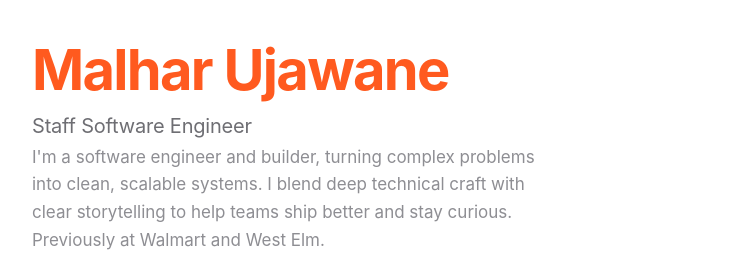
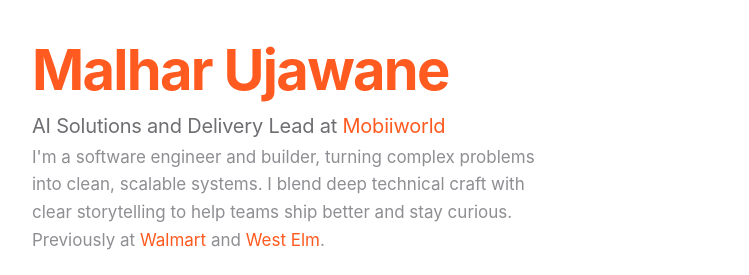
Before and after one commit to Justmalhar/justmalhar-com, an Astro site: page / in a window 1280 px wide. Shown: the part 95-370 px from the top of the page, 142-891 px from the left. Built offline with nearby package versions, Linux system fonts and the light colour scheme; Astro itself is replaced by a stand-in of ours.

Commit message:
feat: update role to Mobiiworld, add links to companies

```diff
--- a/src/pages/index.astro
+++ b/src/pages/index.astro
@@ -29,8 +29,8 @@
         <h1 class="text-display text-apple-orange mb-3">
           Malhar Ujawane
         </h1>
-        <p class="text-subhead text-apple-gray-500 mb-1">Staff Software Engineer</p>
-        <p class="text-body text-apple-gray-400 mb-6 leading-relaxed max-w-[520px]">I'm a software engineer and builder, turning complex problems into clean, scalable systems. I blend deep technical craft with clear storytelling to help teams ship better and stay curious. Previously at Walmart and West Elm.</p>
+        <p class="text-subhead text-apple-gray-500 mb-1">AI Solutions and Delivery Lead at <a href="https://mobiiworld.com" target="_blank" rel="noopener" class="text-apple-orange hover:text-apple-orange/70 transition-colors">Mobiiworld</a></p>
+        <p class="text-body text-apple-gray-400 mb-6 leading-relaxed max-w-[520px]">I'm a software engineer and builder, turning complex problems into clean, scalable systems. I blend deep technical craft with clear storytelling to help teams ship better and stay curious. Previously at <a href="https://walmart.com" target="_blank" rel="noopener" class="text-apple-orange hover:text-apple-orange/70 transition-colors">Walmart</a> and <a href="https://westelm.com" target="_blank" rel="noopener" class="text-apple-orange hover:text-apple-orange/70 transition-colors">West Elm</a>.</p>
 
         <div class="flex items-center gap-2 mb-8">
           <a href={SITE.social.twitter} target="_blank" rel="noopener" class="p-2 rounded-lg text-apple-gray-400 hover:text-apple-orange hover:bg-apple-orange/5 transition-all" aria-label="Twitter / X">
```
